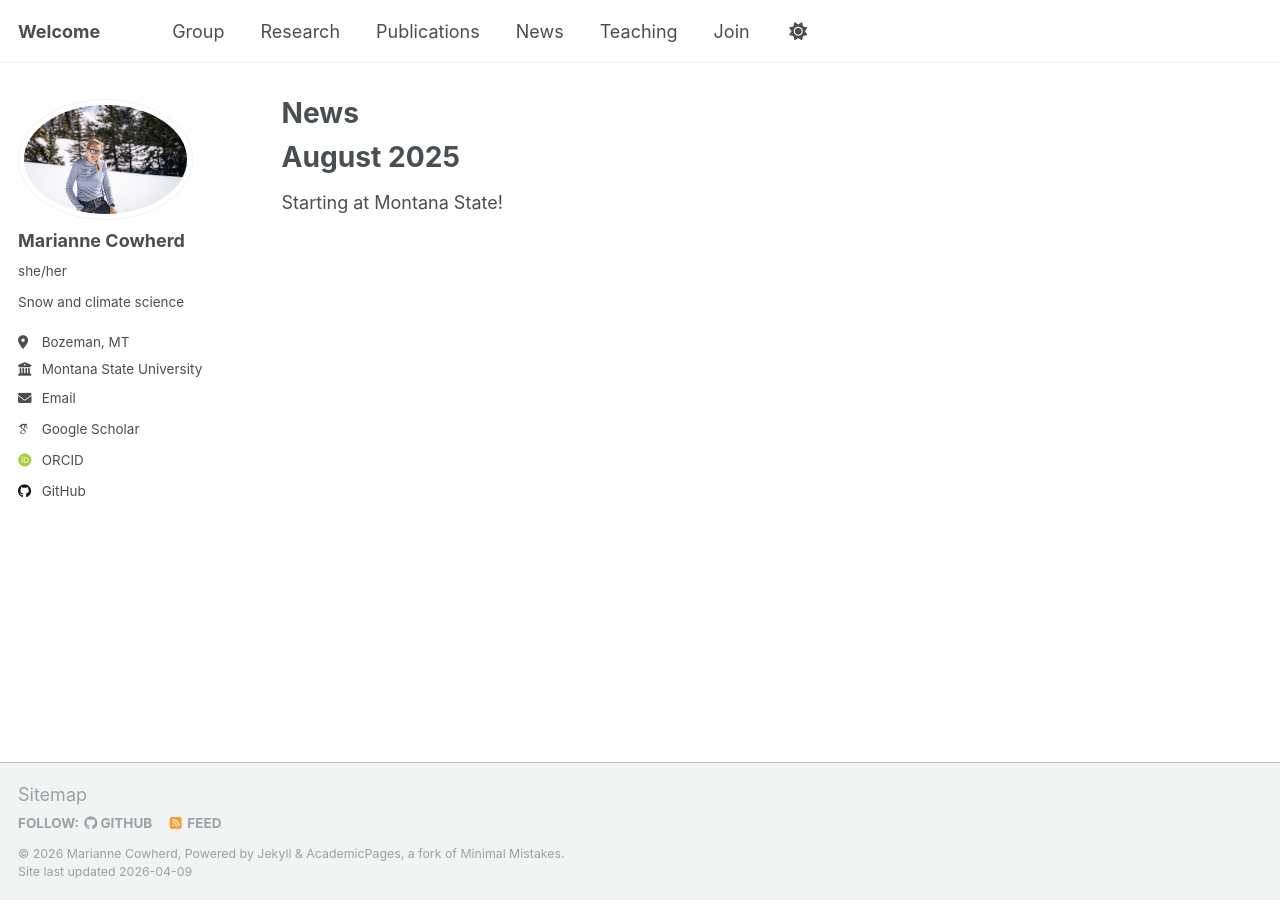
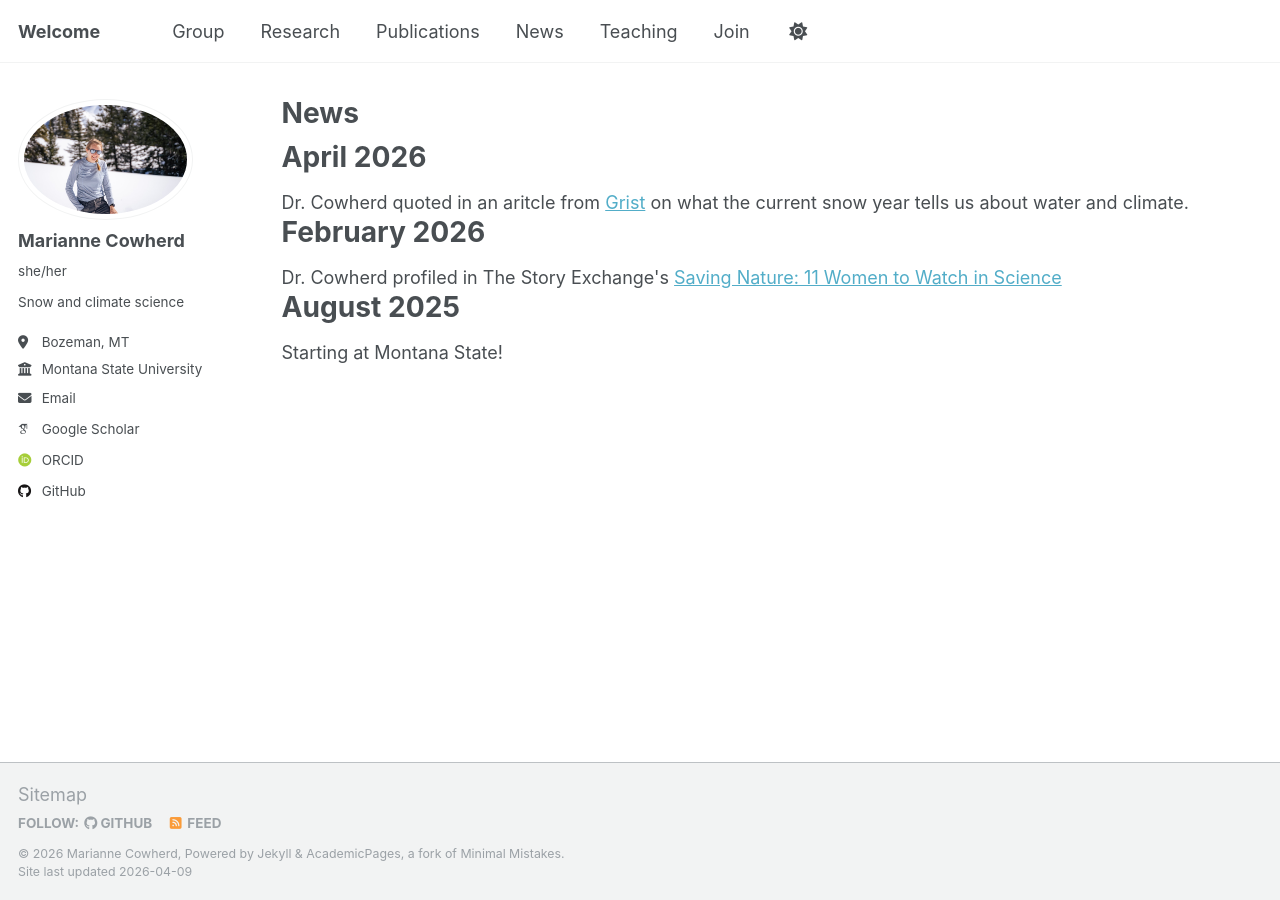
Before and after one commit to mariannecowherd/mariannecowherd.github.io, a Jekyll site: the page built from _pages/news.html, in a window 1280 px wide. Built offline with Jekyll 4.4.1, drawn with Linux system fonts in a browser that asks for light colours; some web fonts are replaced; a script that is not in the unit is left out.

Commit message:
Update news.html

```diff
--- a/_pages/news.html
+++ b/_pages/news.html
@@ -5,5 +5,11 @@ permalink: /news/
 author_profile: true
 ---
 
+<h1>April 2026</h1>
+Dr. Cowherd quoted in an aritcle from <a href="https://grist.org/climate/the-wests-unprecedented-winter-could-fuel-a-summer-of-disaster/">Grist</a> on what the current snow year tells us about water and climate.
+
+<h1>February 2026</h1>
+Dr. Cowherd profiled in The Story Exchange's <a href="https://thestoryexchange.org/11-women-to-watch-in-science-2026/" target="_blank">Saving Nature: 11 Women to Watch in Science</a>
+
 <h1>August 2025</h1>
 Starting at Montana State!
```
